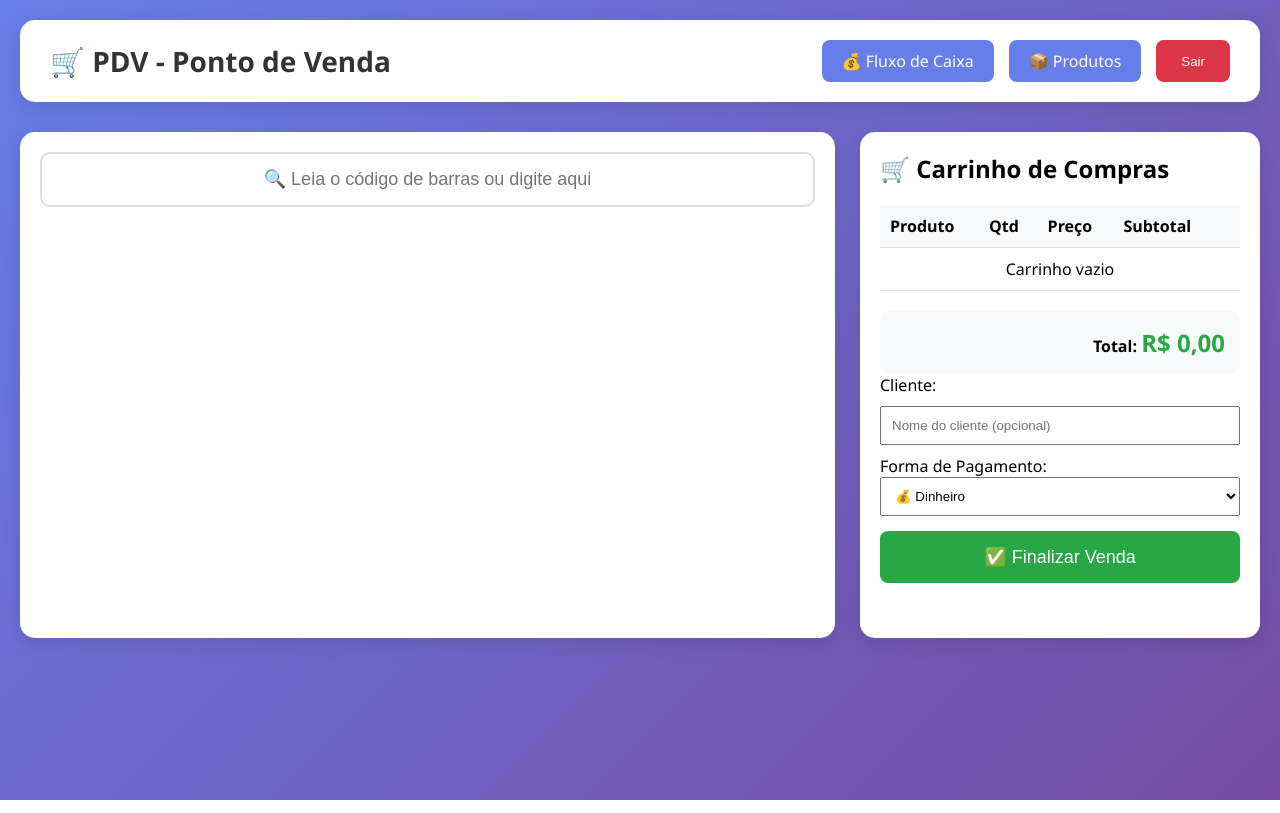
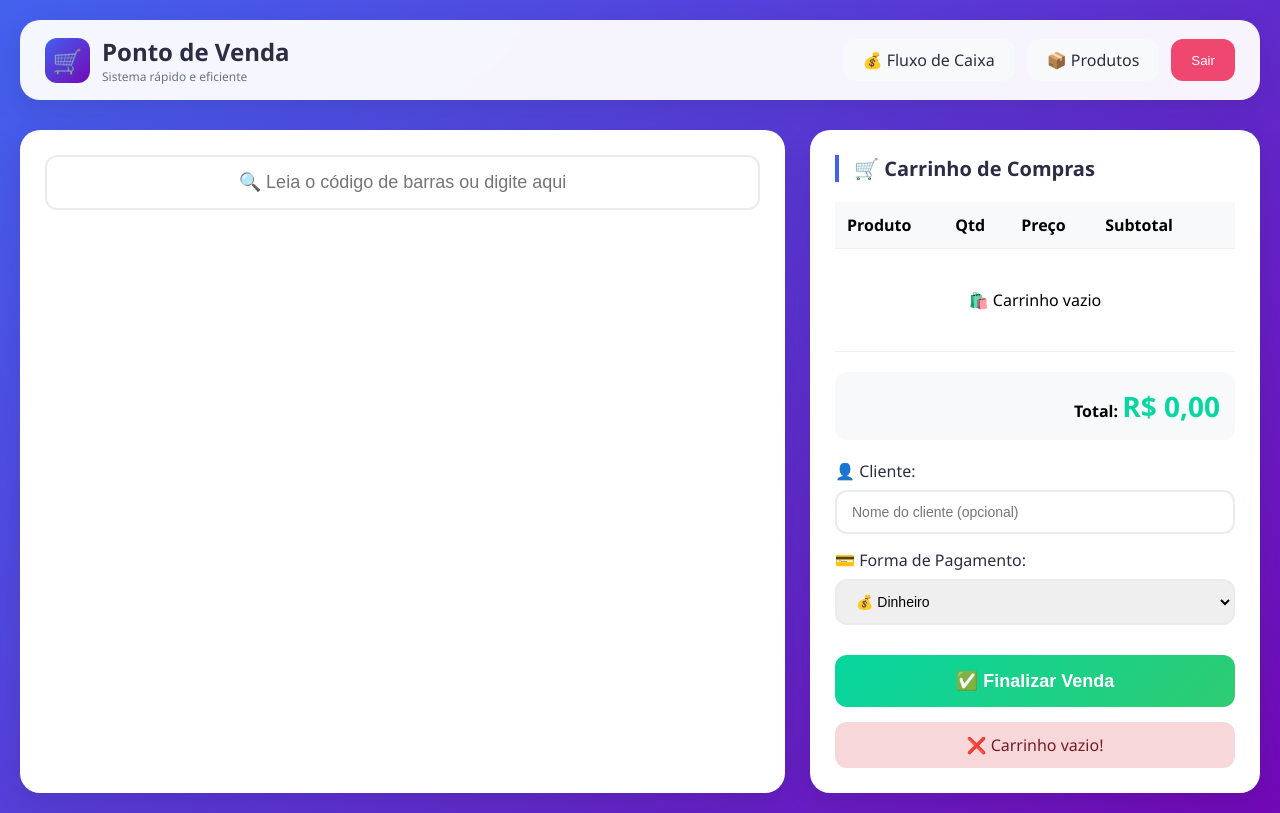
Before and after one commit to joaovictorpachecofoskersul-cmd/projetoteste, a website: page public/pdv.html in a window 1280 px wide. Both pictures are taken after a click on the button "✅ Finalizar Venda". Drawn offline with Linux system fonts and the light colour scheme.

Commit message:
Update pdv.html

```diff
--- a/public/pdv.html
+++ b/public/pdv.html
@@ -2,9 +2,25 @@
 <html lang="pt-br">
 <head>
     <meta charset="UTF-8">
-    <meta name="viewport" content="width=device-width, initial-scale=1.0">
+    <meta name="viewport" content="width=device-width, initial-scale=1.0, user-scalable=yes">
     <title>PDV - Ponto de Venda</title>
     <style>
+        :root {
+            --primary: #4361ee;
+            --primary-dark: #3a56d4;
+            --secondary: #7209b7;
+            --success: #06d6a0;
+            --danger: #ef476f;
+            --warning: #ffd166;
+            --dark: #2b2d42;
+            --light: #f8f9fa;
+            --gray: #6c757d;
+            --white: #ffffff;
+            --shadow: 0 10px 30px rgba(0,0,0,0.1);
+            --shadow-hover: 0 15px 40px rgba(0,0,0,0.15);
+            --transition: all 0.3s ease;
+        }
+
         * {
             margin: 0;
             padding: 0;
@@ -13,7 +29,7 @@
 
         body {
             font-family: 'Segoe UI', Tahoma, Geneva, Verdana, sans-serif;
-            background: linear-gradient(135deg, #667eea 0%, #764ba2 100%);
+            background: linear-gradient(135deg, var(--primary) 0%, var(--secondary) 100%);
             min-height: 100vh;
             padding: 20px;
         }
@@ -24,90 +40,140 @@
         }
 
         .header {
-            background: white;
-            border-radius: 15px;
-            padding: 20px 30px;
+            background: rgba(255,255,255,0.95);
+            backdrop-filter: blur(10px);
+            border-radius: 20px;
+            padding: 15px 25px;
             margin-bottom: 30px;
             display: flex;
             justify-content: space-between;
             align-items: center;
-            box-shadow: 0 5px 20px rgba(0,0,0,0.1);
+            flex-wrap: wrap;
+            gap: 15px;
+            box-shadow: var(--shadow);
         }
 
-        .header h1 {
-            color: #333;
-            font-size: 28px;
+        .logo {
+            display: flex;
+            align-items: center;
+            gap: 12px;
+        }
+
+        .logo-icon {
+            width: 45px;
+            height: 45px;
+            background: linear-gradient(135deg, var(--primary), var(--secondary));
+            border-radius: 12px;
+            display: flex;
+            align-items: center;
+            justify-content: center;
+            font-size: 24px;
+            color: white;
+        }
+
+        .logo h1 {
+            font-size: 24px;
+            color: var(--dark);
+        }
+
+        .logo p {
+            font-size: 12px;
+            color: var(--gray);
         }
 
         .nav-buttons {
             display: flex;
-            gap: 15px;
+            gap: 12px;
+            flex-wrap: wrap;
         }
 
         .nav-btn {
-            background: #667eea;
+            background: var(--light);
+            color: var(--dark);
+            padding: 10px 20px;
+            border-radius: 12px;
+            text-decoration: none;
+            font-weight: 500;
+            transition: var(--transition);
+            display: flex;
+            align-items: center;
+            gap: 8px;
+        }
+
+        .nav-btn:hover {
+            background: var(--primary);
+            color: white;
+            transform: translateY(-2px);
+        }
+
+        .logout-btn {
+            background: var(--danger);
             color: white;
             border: none;
             padding: 10px 20px;
-            border-radius: 8px;
+            border-radius: 12px;
             cursor: pointer;
-            text-decoration: none;
-            display: inline-block;
-        }
-
-        .logout-btn {
-            background: #dc3545;
-            color: white;
-            border: none;
-            padding: 10px 25px;
-            border-radius: 8px;
-            cursor: pointer;
+            font-weight: 500;
+            transition: var(--transition);
         }
 
         .pdv-container {
             display: grid;
-            grid-template-columns: 1fr 400px;
+            grid-template-columns: 1fr 450px;
             gap: 25px;
         }
 
-        .carrinho {
-            background: white;
-            border-radius: 15px;
-            padding: 20px;
-            box-shadow: 0 5px 20px rgba(0,0,0,0.1);
+        @media (max-width: 768px) {
+            .pdv-container {
+                grid-template-columns: 1fr;
+            }
+            .header {
+                flex-direction: column;
+                text-align: center;
+            }
+            .nav-buttons {
+                justify-content: center;
+            }
         }
 
-        .produtos {
-            background: white;
-            border-radius: 15px;
-            padding: 20px;
-            box-shadow: 0 5px 20px rgba(0,0,0,0.1);
+        .card {
+            background: var(--white);
+            border-radius: 20px;
+            padding: 25px;
+            box-shadow: var(--shadow);
         }
 
-        .busca-produto {
+        .card h2 {
             margin-bottom: 20px;
+            color: var(--dark);
+            font-size: 20px;
+            border-left: 4px solid var(--primary);
+            padding-left: 15px;
         }
 
         .busca-produto input {
             width: 100%;
             padding: 15px;
             font-size: 18px;
-            border: 2px solid #ddd;
-            border-radius: 10px;
+            border: 2px solid #e9ecef;
+            border-radius: 12px;
             text-align: center;
+            transition: var(--transition);
         }
 
         .busca-produto input:focus {
             outline: none;
-            border-color: #667eea;
+            border-color: var(--primary);
+            box-shadow: 0 0 0 3px rgba(67, 97, 238, 0.1);
         }
 
         .info-produto {
-            background: #f8f9fa;
-            padding: 15px;
-            border-radius: 10px;
-            margin-top: 15px;
+            background: var(--light);
+            padding: 20px;
+            border-radius: 15px;
+            margin-top: 20px;
             display: none;
+            animation: fadeIn 0.3s ease;
         }
 
         .info-produto.ativo {
@@ -115,21 +181,21 @@
         }
 
         .nome-produto {
-            font-size: 20px;
+            font-size: 22px;
             font-weight: bold;
-            color: #333;
+            color: var(--dark);
         }
 
         .preco-produto {
-            font-size: 24px;
-            color: #28a745;
+            font-size: 32px;
+            color: var(--success);
             font-weight: bold;
             margin: 10px 0;
         }
 
         .estoque {
-            color: #666;
-            font-size: 14px;
+            color: var(--gray);
+            margin-bottom: 15px;
         }
 
         .quantidade {
@@ -142,25 +208,33 @@
             flex: 1;
             padding: 12px;
             font-size: 16px;
-            border: 1px solid #ddd;
-            border-radius: 8px;
+            border: 2px solid #e9ecef;
+            border-radius: 12px;
             text-align: center;
         }
 
         .btn-adicionar {
-            background: #28a745;
+            background: linear-gradient(135deg, var(--success), #2ecc71);
             color: white;
             border: none;
-            padding: 12px 20px;
-            border-radius: 8px;
+            padding: 12px;
+            border-radius: 12px;
             cursor: pointer;
             font-size: 16px;
+            font-weight: bold;
             width: 100%;
+            transition: var(--transition);
+        }
+
+        .btn-adicionar:hover {
+            transform: translateY(-2px);
+            box-shadow: var(--shadow);
         }
 
         .tabela-carrinho {
             width: 100%;
             margin: 20px 0;
+            overflow-x: auto;
         }
 
         .tabela-carrinho table {
@@ -168,56 +242,86 @@
             border-collapse: collapse;
         }
 
-        .tabela-carrinho th, .tabela-carrinho td {
-            padding: 10px;
+        .tabela-carrinho th,
+        .tabela-carrinho td {
+            padding: 12px;
             text-align: left;
-            border-bottom: 1px solid #ddd;
+            border-bottom: 1px solid #eee;
         }
 
         .tabela-carrinho th {
-            background: #f8f9fa;
+            background: var(--light);
+            font-weight: bold;
         }
 
         .total {
             text-align: right;
             padding: 15px;
-            background: #f8f9fa;
-            border-radius: 10px;
-            margin-top: 20px;
+            background: var(--light);
+            border-radius: 12px;
+            margin: 20px 0;
         }
 
         .total span {
-            font-size: 24px;
+            font-size: 28px;
             font-weight: bold;
-            color: #28a745;
+            color: var(--success);
         }
 
         .finalizar {
-            background: #28a745;
+            background: linear-gradient(135deg, var(--success), #2ecc71);
             color: white;
             border: none;
             padding: 15px;
-            border-radius: 8px;
+            border-radius: 12px;
             cursor: pointer;
             font-size: 18px;
+            font-weight: bold;
             width: 100%;
             margin-top: 15px;
+            transition: var(--transition);
+        }
+
+        .finalizar:hover {
+            transform: translateY(-2px);
+            box-shadow: var(--shadow);
         }
 
         .remover-item {
-            background: #dc3545;
+            background: var(--danger);
             color: white;
             border: none;
-            padding: 5px 10px;
-            border-radius: 5px;
+            padding: 5px 12px;
+            border-radius: 8px;
             cursor: pointer;
+        }
+
+        .form-group {
+            margin-bottom: 15px;
+        }
+
+        .form-group label {
+            display: block;
+            margin-bottom: 8px;
+            color: var(--dark);
+            font-weight: 500;
+        }
+
+        .form-group input,
+        .form-group select {
+            width: 100%;
+            padding: 12px 15px;
+            border: 2px solid #e9ecef;
+            border-radius: 12px;
+            font-size: 14px;
         }
 
         .mensagem {
             margin-top: 15px;
-            padding: 10px;
-            border-radius: 8px;
+            padding: 12px;
+            border-radius: 12px;
             text-align: center;
+            animation: fadeIn 0.3s ease;
         }
 
         .mensagem.sucesso {
@@ -230,17 +334,22 @@
             color: #721c24;
         }
 
-        @media (max-width: 768px) {
-            .pdv-container {
-                grid-template-columns: 1fr;
-            }
+        @keyframes fadeIn {
+            from { opacity: 0; transform: translateY(-10px); }
+            to { opacity: 1; transform: translateY(0); }
         }
     </style>
 </head>
 <body>
     <div class="container">
         <div class="header">
-            <h1>🛒 PDV - Ponto de Venda</h1>
+            <div class="logo">
+                <div class="logo-icon">🛒</div>
+                <div>
+                    <h1>Ponto de Venda</h1>
+                    <p>Sistema rápido e eficiente</p>
+                </div>
+            </div>
             <div class="nav-buttons">
                 <a href="/" class="nav-btn">💰 Fluxo de Caixa</a>
                 <a href="/produtos" class="nav-btn">📦 Produtos</a>
@@ -249,8 +358,7 @@
         </div>
 
         <div class="pdv-container">
-            <!-- Leitor de código de barras -->
-            <div class="produtos">
+            <div class="card">
                 <div class="busca-produto">
                     <input type="text" id="codigoBarras" placeholder="🔍 Leia o código de barras ou digite aqui" autofocus>
                 </div>
@@ -266,25 +374,16 @@
                 </div>
             </div>
 
-            <!-- Carrinho de compras -->
-            <div class="carrinho">
+            <div class="card">
                 <h2>🛒 Carrinho de Compras</h2>
 
                 <div class="tabela-carrinho">
                     <table>
                         <thead>
-                            <tr>
-                                <th>Produto</th>
-                                <th>Qtd</th>
-                                <th>Preço</th>
-                                <th>Subtotal</th>
-                                <th></th>
-                            </tr>
+                            <tr><th>Produto</th><th>Qtd</th><th>Preço</th><th>Subtotal</th><th></th></tr>
                         </thead>
                         <tbody id="carrinhoItens">
-                            <tr>
-                                <td colspan="5" style="text-align: center;">Carrinho vazio</td>
-                            </tr>
+                            <tr><td colspan="5" style="text-align: center; padding: 40px;">🛍️ Carrinho vazio</td></tr>
                         </tbody>
                     </table>
                 </div>
@@ -294,13 +393,13 @@
                 </div>
 
                 <div class="form-group">
-                    <label>Cliente:</label>
-                    <input type="text" id="clienteNome" placeholder="Nome do cliente (opcional)" style="width: 100%; padding: 10px; margin: 10px 0;">
+                    <label>👤 Cliente:</label>
+                    <input type="text" id="clienteNome" placeholder="Nome do cliente (opcional)">
                 </div>
 
                 <div class="form-group">
-                    <label>Forma de Pagamento:</label>
-                    <select id="formaPagamento" style="width: 100%; padding: 10px;">
+                    <label>💳 Forma de Pagamento:</label>
+                    <select id="formaPagamento">
                         <option value="dinheiro">💰 Dinheiro</option>
                         <option value="cartao_credito">💳 Cartão de Crédito</option>
                         <option value="cartao_debito">💳 Cartão de Débito</option>
@@ -318,13 +417,10 @@
         let carrinho = [];
         let produtoAtual = null;
 
-        // Buscar produto por código de barras
         document.getElementById('codigoBarras').addEventListener('keypress', async (e) => {
             if (e.key === 'Enter') {
                 const codigo = e.target.value.trim();
-                if (codigo) {
-                    await buscarProduto(codigo);
-                }
+                if (codigo) await buscarProduto(codigo);
                 e.target.value = '';
             }
         });
@@ -336,18 +432,20 @@
 
                 if (data.success) {
                     produtoAtual = data.produto;
-                    document.getElementById('infoProduto').classList.add('ativo');
+                    const info = document.getElementById('infoProduto');
+                    info.classList.add('ativo');
                     document.getElementById('produtoNome').textContent = produtoAtual.nome;
                     document.getElementById('produtoPreco').textContent = `R$ ${parseFloat(produtoAtual.preco_venda).toFixed(2)}`;
-                    document.getElementById('produtoEstoque').textContent = `Estoque: ${produtoAtual.estoque}`;
+                    document.getElementById('produtoEstoque').textContent = `Estoque: ${produtoAtual.estoque} unidades`;
                     document.getElementById('quantidade').value = 1;
                     document.getElementById('quantidade').focus();
                 } else {
-                    alert('Produto não encontrado!');
+                    mostrarMensagem('❌ Produto não encontrado!', 'erro');
                     document.getElementById('infoProduto').classList.remove('ativo');
+                    produtoAtual = null;
                 }
             } catch (err) {
-                alert('Erro ao buscar produto');
+                mostrarMensagem('❌ Erro ao buscar produto', 'erro');
             }
         }
 
@@ -355,17 +453,16 @@
             if (!produtoAtual) return;
 
             const quantidade = parseInt(document.getElementById('quantidade').value);
-
+            if (quantidade <= 0) return;
             if (quantidade > produtoAtual.estoque) {
-                alert(`Estoque insuficiente! Disponível: ${produtoAtual.estoque}`);
+                mostrarMensagem(`⚠️ Estoque insuficiente! Disponível: ${produtoAtual.estoque}`, 'erro');
                 return;
             }
 
-            const itemExistente = carrinho.find(item => item.id === produtoAtual.id);
-
-            if (itemExistente) {
-                itemExistente.quantidade += quantidade;
-                itemExistente.subtotal = itemExistente.quantidade * itemExistente.preco_unitario;
+            const existente = carrinho.find(item => item.id === produtoAtual.id);
+            if (existente) {
+                existente.quantidade += quantidade;
+                existente.subtotal = existente.quantidade * existente.preco_unitario;
             } else {
                 carrinho.push({
                     id: produtoAtual.id,
@@ -377,8 +474,7 @@
             }
 
             atualizarCarrinho();
-
-            // Limpar e focar novamente na leitura
+            mostrarMensagem(`✅ ${produtoAtual.nome} adicionado!`, 'sucesso');
             document.getElementById('codigoBarras').value = '';
             document.getElementById('infoProduto').classList.remove('ativo');
             document.getElementById('codigoBarras').focus();
@@ -386,27 +482,29 @@
         }
 
         function removerDoCarrinho(index) {
+            const removido = carrinho[index].nome;
             carrinho.splice(index, 1);
             atualizarCarrinho();
+            mostrarMensagem(`🗑️ ${removido} removido`, 'sucesso');
         }
 
         function atualizarCarrinho() {
             const tbody = document.getElementById('carrinhoItens');
-            const total = carrinho.reduce((sum, item) => sum + item.subtotal, 0);
+            const total = carrinho.reduce((s, i) => s + i.subtotal, 0);
 
             if (carrinho.length === 0) {
-                tbody.innerHTML = '<tr><td colspan="5" style="text-align: center;">Carrinho vazio</td></tr>';
+                tbody.innerHTML = '<tr><td colspan="5" style="text-align: center; padding: 40px;">🛍️ Carrinho vazio</td></tr>';
                 document.getElementById('totalCarrinho').textContent = 'R$ 0,00';
                 return;
             }
 
-            tbody.innerHTML = carrinho.map((item, index) => `
+            tbody.innerHTML = carrinho.map((item, i) => `
                 <tr>
-                    <td>${item.nome}</td>
+                    <td><strong>${item.nome}</strong></td>
                     <td>${item.quantidade}</td>
                     <td>R$ ${item.preco_unitario.toFixed(2)}</td>
-                    <td>R$ ${item.subtotal.toFixed(2)}</td>
-                    <td><button class="remover-item" onclick="removerDoCarrinho(${index})">X</button></td>
+                    <td style="color: var(--success); font-weight: bold;">R$ ${item.subtotal.toFixed(2)}</td>
+                    <td><button class="remover-item" onclick="removerDoCarrinho(${i})">✖</button></td>
                 </tr>
             `).join('');
 
@@ -415,25 +513,24 @@
 
         async function finalizarVenda() {
             if (carrinho.length === 0) {
-                alert('Carrinho vazio!');
+                mostrarMensagem('❌ Carrinho vazio!', 'erro');
                 return;
             }
 
-            const cliente_nome = document.getElementById('clienteNome').value;
-            const forma_pagamento = document.getElementById('formaPagamento').value;
+            const itens = carrinho.map(item => ({
+                produto_id: item.id,
+                quantidade: item.quantidade,
+                preco_unitario: item.preco_unitario
+            }));
 
             const venda = {
-                itens: carrinho.map(item => ({
-                    produto_id: item.id,
-                    quantidade: item.quantidade,
-                    preco_unitario: item.preco_unitario
-                })),
-                cliente_nome: cliente_nome || 'Cliente não identificado',
-                forma_pagamento: forma_pagamento
+                itens: itens,
+                cliente_nome: document.getElementById('clienteNome').value || 'Cliente',
+                forma_pagamento: document.getElementById('formaPagamento').value
             };
 
             try {
-                const res = await fetch('/api/vendas', {
+                const res = await fetch('/api/venda-simples', {
                     method: 'POST',
                     headers: { 'Content-Type': 'application/json' },
                     body: JSON.stringify(venda)
@@ -442,33 +539,29 @@
                 const data = await res.json();
 
                 if (data.success) {
-                    const msg = document.getElementById('mensagem');
-                    msg.innerHTML = `✅ Venda finalizada! Total: R$ ${data.total.toFixed(2)}`;
-                    msg.className = 'mensagem sucesso';
-
-                    // Limpar carrinho
+                    const totalVenda = carrinho.reduce((s, i) => s + i.subtotal, 0);
+                    alert(`✅ Venda finalizada!\nTotal: R$ ${totalVenda.toFixed(2)}`);
                     carrinho = [];
                     atualizarCarrinho();
                     document.getElementById('clienteNome').value = '';
-
-                    setTimeout(() => {
-                        msg.innerHTML = '';
-                        msg.className = 'mensagem';
-                    }, 3000);
-
-                    // Focar no leitor
                     document.getElementById('codigoBarras').focus();
+                    mostrarMensagem('✅ Venda realizada com sucesso!', 'sucesso');
                 } else {
-                    alert('Erro ao finalizar venda');
+                    mostrarMensagem('❌ ' + (data.error || 'Erro ao finalizar'), 'erro');
                 }
             } catch (err) {
-                alert('Erro ao conectar');
+                mostrarMensagem('❌ Erro ao conectar', 'erro');
             }
         }
 
-        function logout() {
-            window.location.href = '/';
+        function mostrarMensagem(texto, tipo) {
+            const msg = document.getElementById('mensagem');
+            msg.textContent = texto;
+            msg.className = `mensagem ${tipo}`;
+            setTimeout(() => { msg.textContent = ''; msg.className = 'mensagem'; }, 3000);
         }
+
+        function logout() { window.location.href = '/'; }
     </script>
 </body>
 </html>
```
